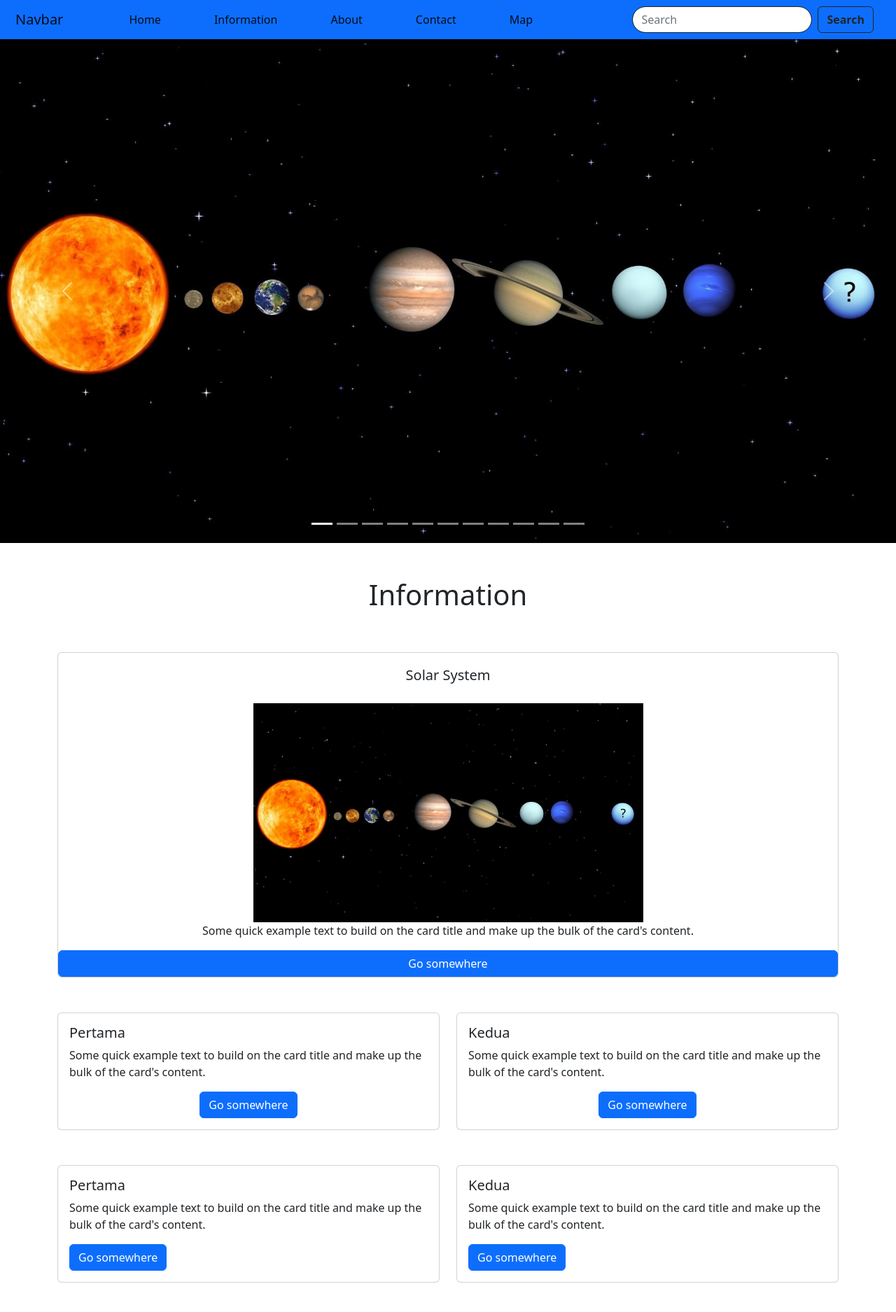
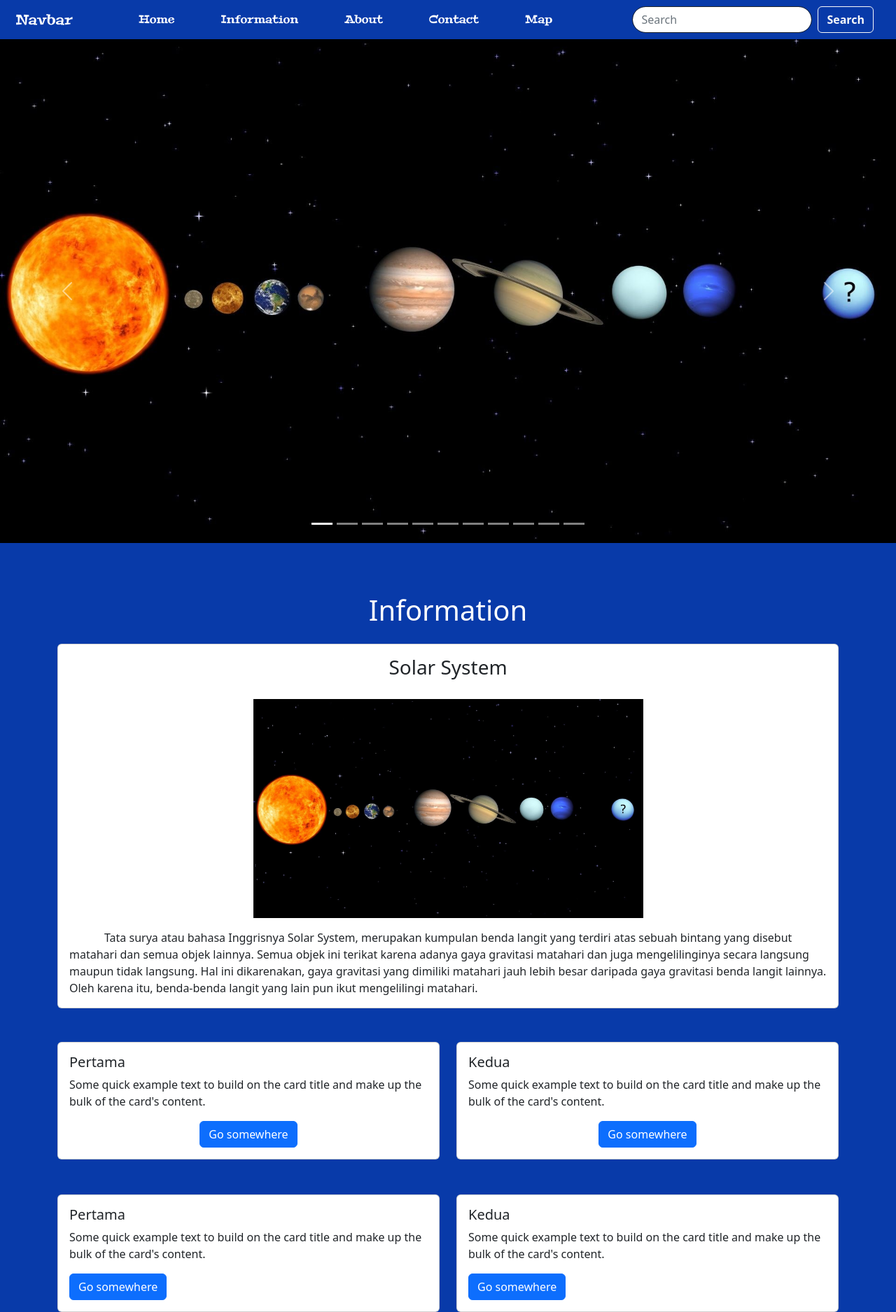
Before and after one commit to zulpahmih/Landingpages, a plain HTML site: page index.html in a window 1280 px wide. Shown: the whole page at 70% size. Before the commit the page ends 1833 px from the top, so only its background shows below. Drawn offline with nearby package versions, Linux system fonts and the light colour scheme.

Commit message:
edit file (color, navbar, background dll) dan tambah file (Font-face)

```diff
--- a/index.html
+++ b/index.html
@@ -6,61 +6,83 @@
   <title>Bootstrap demo</title>
   <link href="https://cdn.jsdelivr.net/npm/bootstrap@5.2.2/dist/css/bootstrap.min.css" rel="stylesheet" integrity="sha384-Zenh87qX5JnK2Jl0vWa8Ck2rdkQ2Bzep5IDxbcnCeuOxjzrPF/et3URy9Bv1WTRi" crossorigin="anonymous">
   <style>
-        .navbar-brand-custom{
+    body {
+      background-color: #083AA9;
+    }
+
+    @font-face {
+      font-family: "Peralta";
+      src: url('Peralta-Regular.ttf') format('truetype');
+    }
+
+    a {
+      font-family: Peralta, arial;
+    }
+
+    .navbar-brand-custom {
       padding-right: 70px;
       padding-left: 10px;
     }
-        .collapse-custom{
+
+    .collapse-custom {
       padding-right: 20px;
     }
-        .navbar-nav-custom{
+
+    .nav-item {
       padding-right: 50px;
     }
-        .nav-item{
-            padding-right: 60px;
-        }
-        .btn-search-custom:hover{
+
+    .btn-search-custom:hover {
       background-color: black;
       color: white;
       font-weight: bold;
     }
-        .nav-link:hover{
-            background-color: white;
+
+    .nav-link:hover {
+      background-color: black;
       border-radius: 15px;
     }
 
+    .navlink {
+      color: black;
+    }
+
+    .active {
+      color: white !important;
+    }
   </style>
 </head>
+
 <body>
 
   <!-- Navbar -->
-    <nav class="navbar navbar-expand-lg navbar-custom sticky-top bg-primary">
+  <nav class="navbar navbar-expand-lg navbar-custom sticky-top" style="background-color:#083AA9;">
     <div class="container-fluid">
-          <a class="navbar-brand navbar-brand-custom" href="#">Navbar</a>
+      <a class="navbar-brand navbar-brand-custom text-white">Navbar</a>
       <button class="navbar-toggler" type="button" data-bs-toggle="collapse" data-bs-target="#navbarSupportedContent" aria-controls="navbarSupportedContent" aria-expanded="false" aria-label="Toggle navigation">
         <span class="navbar-toggler-icon"></span>
       </button>
-          <div class="collapse navbar-collapse collapse-custom" id="navbarSupportedContent">
-            <ul class="navbar-nav me-auto mb-2 mb-lg-0 navbar-nav-custom">
-              <li class="nav-item">
-                <a class="nav-link active " aria-current="page" href="#">Home</a>
+      <div class="collapse navbar-collapse collapse-custom " id="navbarSupportedContent">
+        <ul class="navbar-nav me-auto mb-2 mb-lg-0 ">
+          <li class="nav-item ">
+            <a class="nav-link active rounded-pill-5 " aria-current="page" href="#">Home</a>
           </li>
           <li class="nav-item ">
-                <a class="nav-link active" href="#info">Information</a>
+            <a class="nav-link active rounded-pill" href="#info">Information</a>
           </li>
           <li class="nav-item">
-                <a class="nav-link active" href="#">About</a>
+            <a class="nav-link active rounded-pill" href="#">About</a>
           </li>
           <li class="nav-item">
-                <a class="nav-link active" href="#">Contact</a>
+            <a class="nav-link active rounded-pill" href="#">Contact</a>
           </li>
           <li class="nav-item">
-                <a class="nav-link active">Map</a>
+            <a class="nav-link active rounded-pill" href="#">Map</a>
           </li>
         </ul>
         <form class="d-flex d-flex-custom " role="search">
           <input class="form-control me-2 border-dark rounded-pill" type="search" placeholder="Search" aria-label="Search">
-              <button class="btn btn-outline-dark btn-search-custom fw-bold" type="submit">Search</button>
+          <button class="btn btn-outline-light btn-search-custom fw-bold" type="submit">Search</button>
         </form>
       </div>
     </div>
@@ -82,7 +104,7 @@
         <button type="button" data-bs-target="#carouselExampleIndicators" data-bs-slide-to="9" aria-label="Slide 10"></button>
         <button type="button" data-bs-target="#carouselExampleIndicators" data-bs-slide-to="10" aria-label="Slide 11"></button>
       </div>
-            <div class="carousel-inner">
+      <div class="carousel-inner ">
         <div class="carousel-item active">
           <img src="assets/solarsystem.jpg" class="d-block w-100" alt="...">
         </div>
@@ -126,27 +148,36 @@
         <span class="visually-hidden">Next</span>
       </button>
     </div>
+    </div>
+    </div>
+    </div>
   </section>
 
   <!-- INFORMATION -->
-      <section id="info">
+  <section id="info" class="pt-4">
     <div class="container" data-aos="fade-up">
-            <h1 class="text-center" style="padding-bottom:50px; padding-top: 50px;">Information</h1>
-            <div class="col-md-12 text-center" style="padding-bottom: 50px ;" >
+      <h1 class="text-center pt-5 text-white">Information</h1>
+      <div class="col-md-12 pt-3 ">
         <div class="card">
-                      <h5 class="card-img-top" style="padding-top: 20px ;" >Solar System</h5>
-                      <img src="assets/solarsystem.jpg" alt="" style="max-width: 50%; padding-top: 20px; height: auto; margin: auto;">
-                      <p class="card-text">Some quick example text to build on the card title and make up the bulk of the card's content.</p>
-                      <a href="#info"  class="btn btn-primary btn-primary-custom">Go somewhere</a>
+          <h5 class="card-img-top pt-3 fs-3 text-center">Solar System</h5>
+          <img src="assets/solarsystem.jpg" alt=""
+            style="max-width: 50%; padding-top: 20px; height: auto; margin: auto;">
+          <p class="card-text px-3 py-3" style="text-indent: 50px;">Tata surya atau bahasa Inggrisnya Solar System, merupakan kumpulan benda langit
+            yang terdiri atas sebuah bintang yang disebut matahari dan semua objek lainnya.
+            Semua objek ini terikat karena adanya gaya gravitasi matahari dan juga mengelilinginya secara langsung
+            maupun tidak langsung. Hal ini dikarenakan, gaya gravitasi yang dimiliki matahari jauh lebih besar daripada
+            gaya gravitasi benda langit lainnya. Oleh karena itu, benda-benda langit yang lain pun ikut mengelilingi
+            matahari.</p>
         </div>
       </div>
-            <div class="row">
-                <div class="col-md-6 " style="padding-bottom: 50px ;" >
+      <div class="row pt-5">
+        <div class="col-md-6 " style="padding-bottom: 50px ;">
           <div class="card">
             <div class="card-body">
               <h5 class="card-title">Pertama</h5>
-                            <p class="card-text">Some quick example text to build on the card title and make up the bulk of the card's content.</p>
-                            <div class="a text-center" >
+              <p class="card-text">Some quick example text to build on the card title and make up the bulk of the card's
+                content.</p>
+              <div class="a text-center">
                 <a href="" class="btn btn-primary ">Go somewhere</a>
               </div>
             </div>
@@ -156,8 +187,9 @@
           <div class="card">
             <div class="card-body">
               <h5 class="card-title">Kedua</h5>
-                            <p class="card-text">Some quick example text to build on the card title and make up the bulk of the card's content.</p>
-                            <div class="a text-center" >
+              <p class="card-text">Some quick example text to build on the card title and make up the bulk of the card's
+                content.</p>
+              <div class="a text-center">
                 <a href="#" class="btn btn-primary ">Go somewhere</a>
               </div>
             </div>
@@ -165,11 +197,12 @@
         </div>
       </div>
       <div class="row">
-                <div class="col-md-6 " >
+        <div class="col-md-6 ">
           <div class="card">
             <div class="card-body">
               <h5 class="card-title">Pertama</h5>
-                            <p class="card-text">Some quick example text to build on the card title and make up the bulk of the card's content.</p>
+              <p class="card-text">Some quick example text to build on the card title and make up the bulk of the card's
+                content.</p>
               <a href="#" class="btn btn-primary btn-primary-custom">Go somewhere</a>
             </div>
           </div>
@@ -178,7 +211,8 @@
           <div class="card">
             <div class="card-body">
               <h5 class="card-title">Kedua</h5>
-                            <p class="card-text">Some quick example text to build on the card title and make up the bulk of the card's content.</p>
+              <p class="card-text">Some quick example text to build on the card title and make up the bulk of the card's
+                content.</p>
               <a href="#" class="btn btn-primary">Go somewhere</a>
             </div>
           </div>
@@ -187,6 +221,9 @@
     </div>
   </section>
 
-     <script src="https://cdn.jsdelivr.net/npm/bootstrap@5.2.2/dist/js/bootstrap.bundle.min.js" integrity="sha384-OERcA2EqjJCMA+/3y+gxIOqMEjwtxJY7qPCqsdltbNJuaOe923+mo//f6V8Qbsw3" crossorigin="anonymous"></script>
+  <script src="https://cdn.jsdelivr.net/npm/bootstrap@5.2.2/dist/js/bootstrap.bundle.min.js"
+    integrity="sha384-OERcA2EqjJCMA+/3y+gxIOqMEjwtxJY7qPCqsdltbNJuaOe923+mo//f6V8Qbsw3"
+    crossorigin="anonymous"></script>
 </body>
+
 </html>
```
Also changed, not shown: Peralta-Regular.ttf (added). Lines whose indentation alone changed are shown as unchanged.
